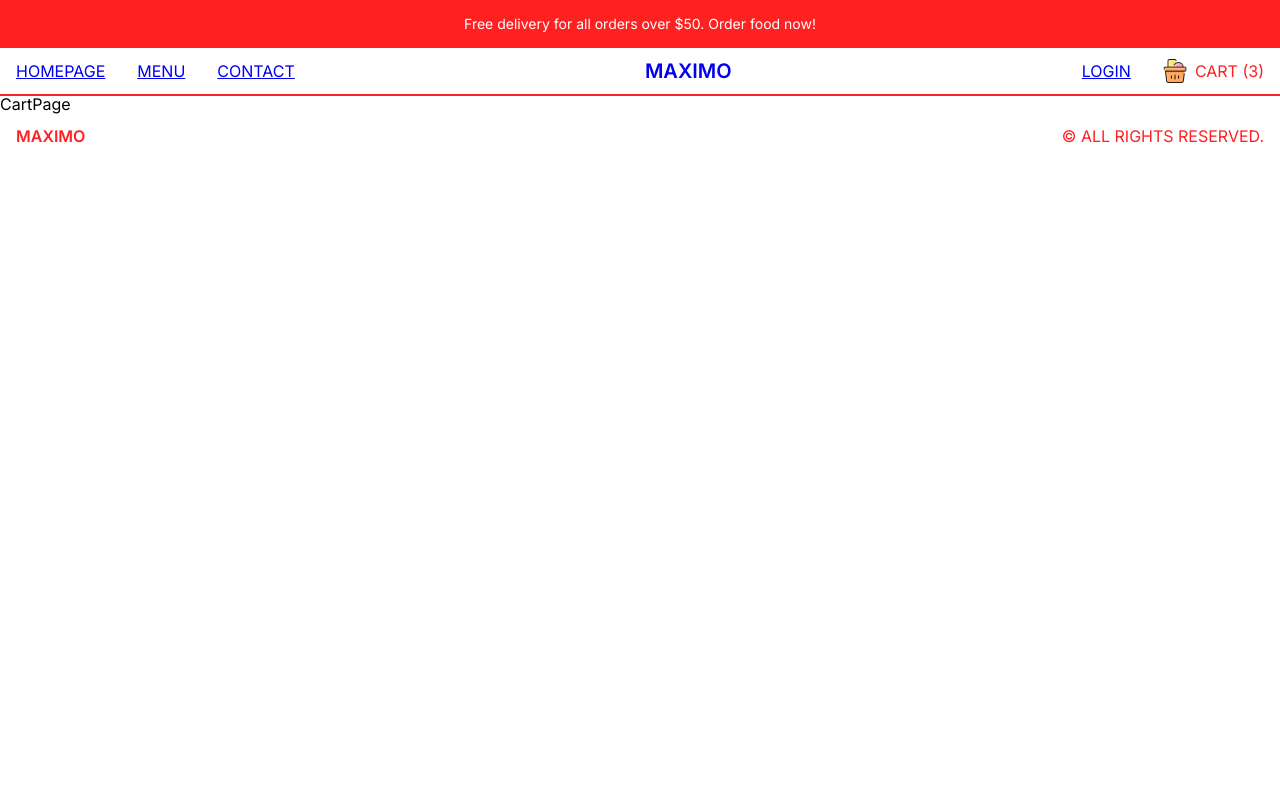
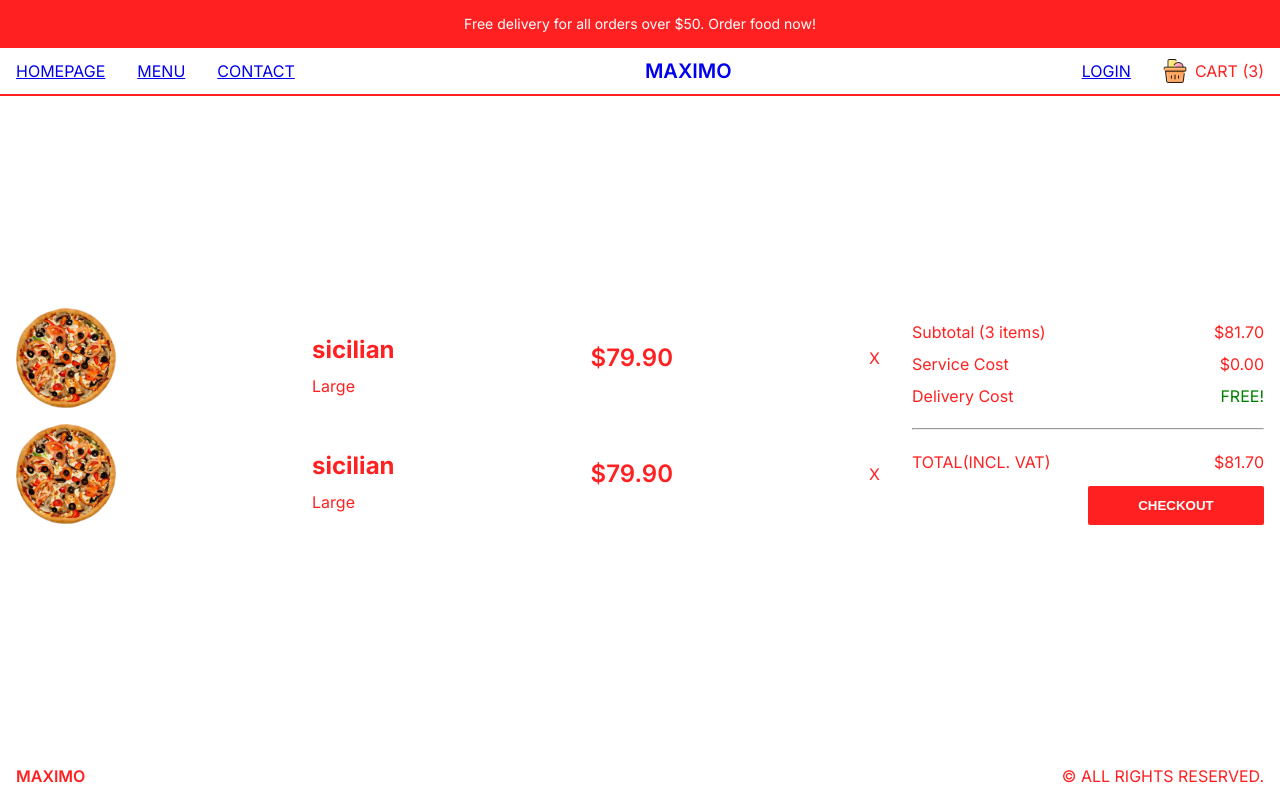
Before and after one commit to vladjsp/tasty-delivery-ui, a Next.js app: page /cart in a window 1280 px wide. Built offline with nearby package versions, Linux system fonts and the light colour scheme.

Commit message:
create cart page

```diff
--- a/src/app/cart/page.tsx
+++ b/src/app/cart/page.tsx
@@ -1,8 +1,56 @@
-import React from 'react'
+import Image from 'next/image'
+
+import styles from './styles.module.css'
 
 const CartPage = () => {
   return (
-    <div>CartPage</div>
+    <div className={styles.wrapper}>
+      {/* PRODUCTS CONTAINER */}
+      <div className={styles.cartItems}>
+        {/* SINGLE ITEM */}
+        <div className={styles.cartItem}>
+          <Image src="/images/p1.png" alt="" width={100} height={100} />
+          <div className="">
+            <h2 className={styles.title}>sicilian</h2>
+            <span>Large</span>
+          </div>
+          <h2 className={styles.price}>$79.90</h2>
+          <span style={{cursor: 'pointer'}}>X</span>
+        </div>
+        <div className={styles.cartItem}>
+          <Image src="/images/p1.png" alt="" width={100} height={100} />
+          <div className="">
+            <h2 className={styles.title}>sicilian</h2>
+            <span>Large</span>
+          </div>
+          <h2 className={styles.price}>$79.90</h2>
+          <span style={{cursor: 'pointer'}}>X</span>
+        </div>
+      </div>
+      {/* PAYMENT CONTAINER */}
+      <div className={styles.paymentInfo}>
+        <div className={styles.paymentDetails}>
+          <span className="">Subtotal (3 items)</span>
+          <span className="">$81.70</span>
+        </div>
+        <div className={styles.paymentDetails}>
+          <span className="">Service Cost</span>
+          <span className="">$0.00</span>
+        </div>
+        <div className={styles.paymentDetails}>
+          <span>Delivery Cost</span>
+          <span className={styles.freeDelivery}>FREE!</span>
+        </div>
+        <hr className={styles.divider} />
+        <div className={styles.paymentDetails}>
+          <span className="">TOTAL(INCL. VAT)</span>
+          <span className="font-bold">$81.70</span>
+        </div>
+        <button className={styles.checkoutBtn}>
+          CHECKOUT
+        </button>
+      </div>
+    </div>
   )
 }
 
--- /dev/null
+++ b/src/app/cart/styles.module.css
@@ -0,0 +1,76 @@
+.wrapper {
+    display: flex;
+    flex-direction: column;
+    color: var(--red);
+    min-height: var(--content-height);
+}
+
+.cartItems {
+    display: flex;
+    padding: 16px;
+    flex-direction: column;
+    justify-content: center;
+    height: 50%;
+}
+
+.cartItem {
+    display: flex;
+    justify-content: space-between;
+    align-items: center;
+    margin-bottom: 16px;
+}
+
+.price {
+    font-weight: var(--font-weight-semi-bold);
+}
+
+.paymentInfo {
+    display: flex;
+    flex-direction: column;
+    justify-content: center;
+    gap: 8px;
+    height: 50%;
+    padding: 16px;
+}
+
+.paymentDetails {
+    display: flex;
+    justify-content: space-between;
+}
+
+.freeDelivery {
+    color: green;
+}
+
+.divider {
+    margin: 8px 0;
+}
+
+.checkoutBtn {
+    align-self: flex-end;
+    width: 50%;
+    padding: 12px;
+    font-weight: var(--font-weight-semi-bold);
+    color: var(--white);
+    border: none;
+    border-radius: 2px;
+    background-color: var(--red);
+}
+
+@media (min-width: 1024px) {
+
+    .wrapper {
+        flex-direction: row;
+        align-items: center;
+    }
+
+    .cartItems {
+        width: 70%;
+    }
+
+    .paymentInfo {
+        width: 30%;
+        height: 100%;
+        gap: 16px;
+    }
+}
```
